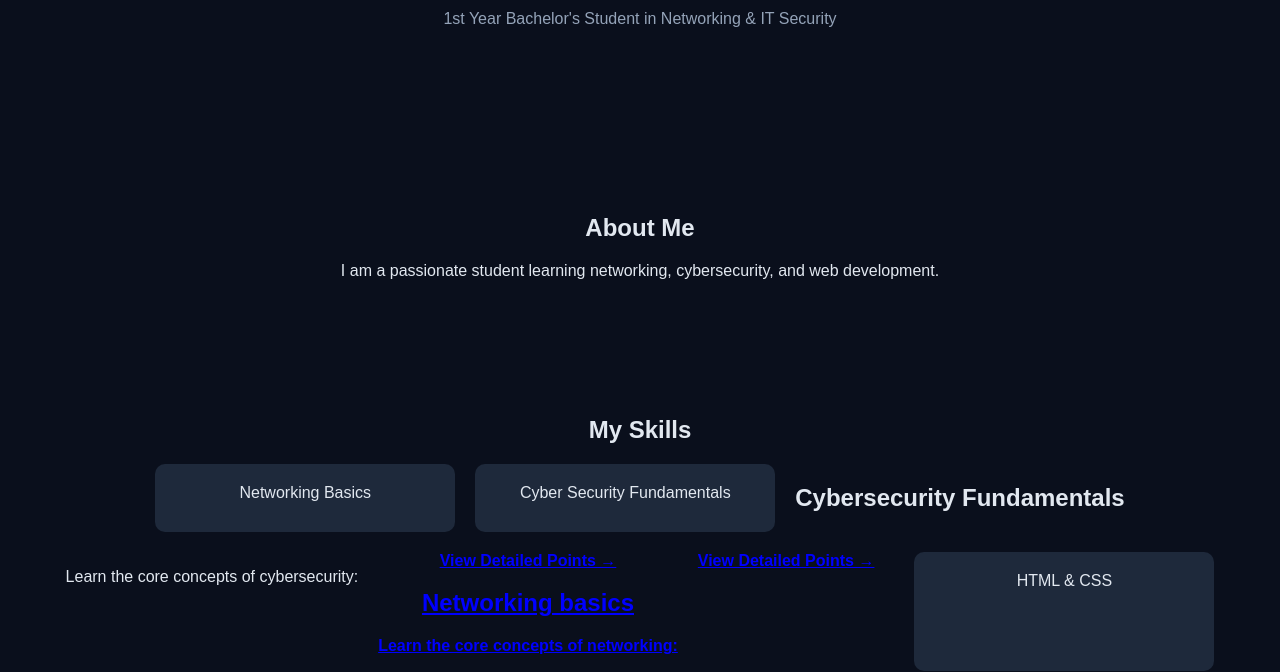
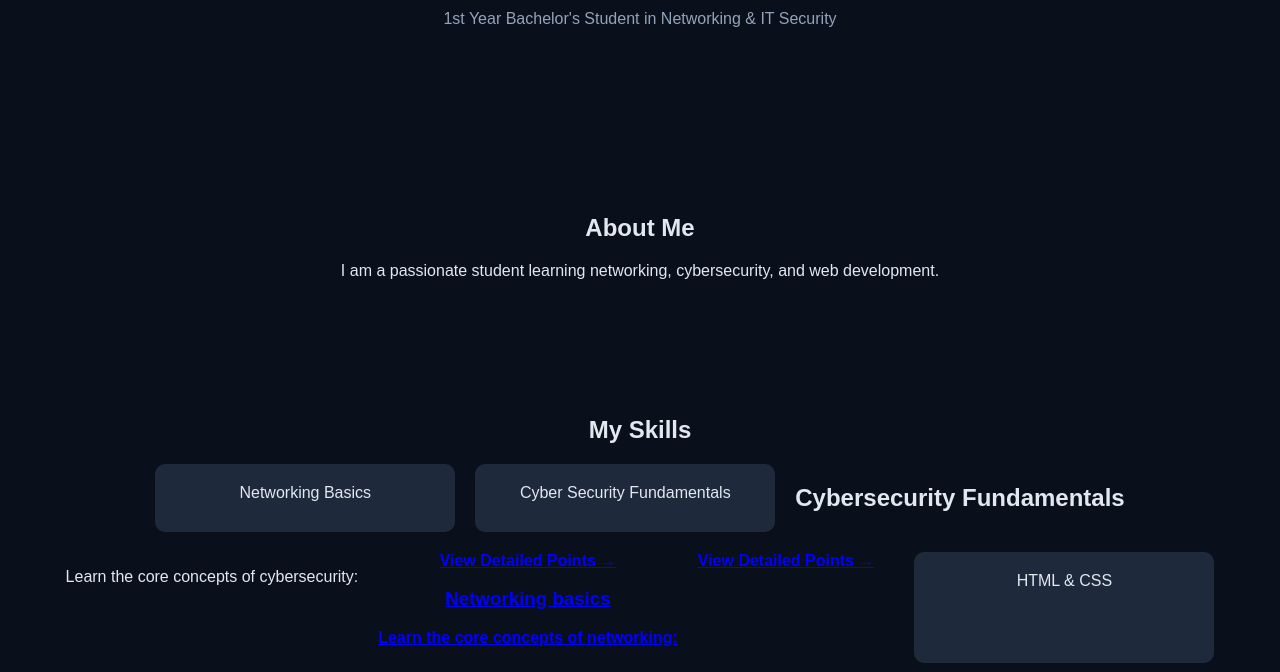
Before and after one commit to prgnzz/prgntt, a plain HTML site: page index.html in a window 1280 px wide. Shown: the part 301-973 px from the top of the page. Drawn offline with Linux system fonts and the light colour scheme.

Commit message:
Update index.html

```diff
--- a/index.html
+++ b/index.html
@@ -116,7 +116,7 @@ footer {
 <p>Learn the core concepts of cybersecurity:</p>
 <a href="cybersecurity.html" style="color: blue; font-weight: bold;">
     View Detailed Points →
-    <h2>Networking basics</h2>
+    <h3>Networking basics</h3>
 <p>Learn the core concepts of networking:</p>
 <a href="network.html" style="color: blue; font-weight: bold;">
     View Detailed Points →
```
